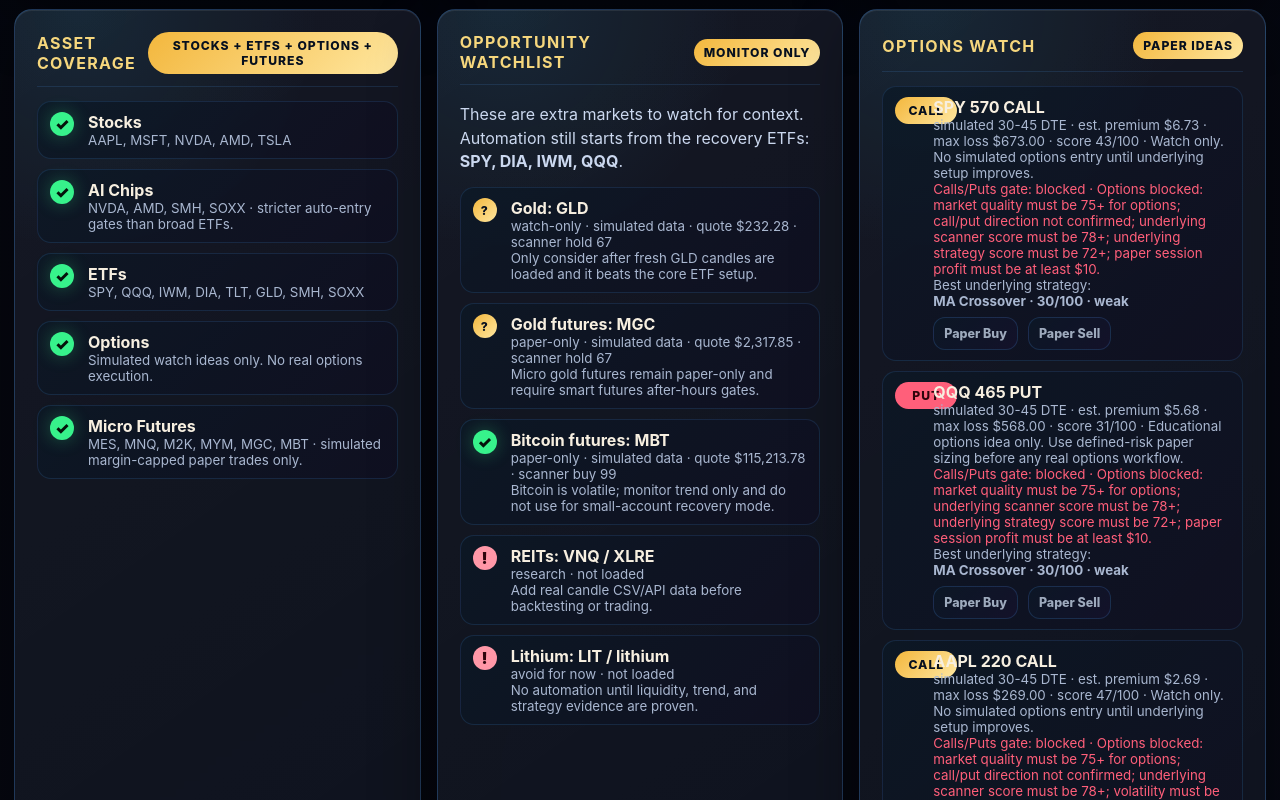
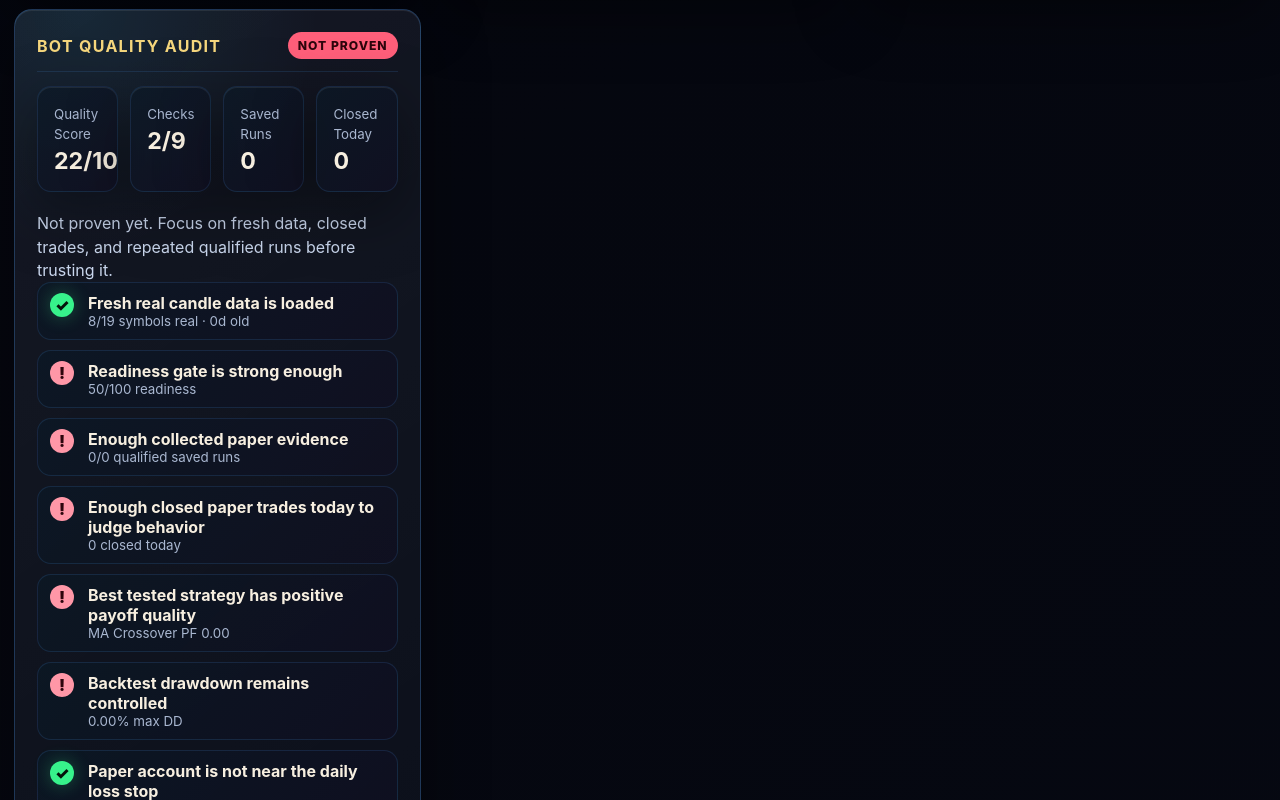
Before and after one commit to mberry19932025/-Apha--V1, a React (Vite) app in the folder frontend/: page / in a window 1280 px wide. Shown: the part 2680-3480 px from the top of the page. Built offline with nearby package versions, Linux system fonts and the light colour scheme; no server answers.

Commit message:
Add bot quality audit panel

```diff
--- a/frontend/src/main.jsx
+++ b/frontend/src/main.jsx
@@ -334,6 +334,114 @@
       ? `Auto mode using Moderate: ${blockers.join("; ")}.`
       : "Auto mode temporarily promoted to Bullish for up to 45 minutes because trades, market quality, and timing are aligned.",
     blockers
+  };
+}
+
+function daysOld(dateString) {
+  if (!dateString) return Infinity;
+  const parsed = new Date(`${String(dateString).slice(0, 10)}T00:00:00Z`);
+  if (Number.isNaN(parsed.getTime())) return Infinity;
+  const today = new Date();
+  today.setUTCHours(0, 0, 0, 0);
+  return Math.max(0, Math.floor((today.getTime() - parsed.getTime()) / (24 * 60 * 60 * 1000)));
+}
+
+function buildBotQualityAudit({
+  readiness,
+  learningSummary,
+  dailyReport,
+  dataStatus,
+  strategyComparison,
+  portfolio,
+  automationPlan,
+  paperLearningMemory
+}) {
+  const realRows = (dataStatus || []).filter(
+    (item) => realDataSources.includes(item.source) && Number(item.rows || 0) >= 60
+  );
+  const newestDataDate = (dataStatus || [])
+    .map((item) => item.lastDate)
+    .filter(Boolean)
+    .sort()
+    .at(-1);
+  const freshestAge = daysOld(newestDataDate);
+  const bestStrategyResult = [...(strategyComparison || [])].sort(
+    (a, b) => Number(b.result?.summary?.profitFactor || 0) - Number(a.result?.summary?.profitFactor || 0)
+  )[0];
+  const bestSummary = bestStrategyResult?.result?.summary || {};
+  const checks = [
+    {
+      id: "fresh-real-data",
+      label: "Fresh real candle data is loaded",
+      passed: realRows.length >= 8 && freshestAge <= 1,
+      detail: `${realRows.length}/${symbols.length} symbols real · ${Number.isFinite(freshestAge) ? `${freshestAge}d old` : "missing"}`
+    },
+    {
+      id: "readiness",
+      label: "Readiness gate is strong enough",
+      passed: Number(readiness?.score || 0) >= 75,
+      detail: `${readiness?.score || 0}/100 readiness`
+    },
+    {
+      id: "paper-sample",
+      label: "Enough collected paper evidence",
+      passed: Number(learningSummary?.totalRuns || 0) >= 20 && Number(learningSummary?.qualifiedRuns || 0) >= 8,
+      detail: `${learningSummary?.qualifiedRuns || 0}/${learningSummary?.totalRuns || 0} qualified saved runs`
+    },
+    {
+      id: "closed-trades",
+      label: "Enough closed paper trades today to judge behavior",
+      passed: Number(dailyReport?.closedTrades || 0) >= 5,
+      detail: `${dailyReport?.closedTrades || 0} closed today`
+    },
+    {
+      id: "profit-factor",
+      label: "Best tested strategy has positive payoff quality",
+      passed: Number(bestSummary.profitFactor || 0) >= 1.25 && Number(bestSummary.completedTrades || 0) >= 3,
+      detail: `${bestStrategyResult?.strategy?.name || "n/a"} PF ${Number(bestSummary.profitFactor || 0).toFixed(2)}`
+    },
+    {
+      id: "drawdown",
+      label: "Backtest drawdown remains controlled",
+      passed: Number(bestSummary.maxDrawdownPercent || 0) > 0 && Number(bestSummary.maxDrawdownPercent || 0) <= 5,
+      detail: `${Number(bestSummary.maxDrawdownPercent || 0).toFixed(2)}% max DD`
+    },
+    {
+      id: "daily-risk",
+      label: "Paper account is not near the daily loss stop",
+      passed: Number(portfolio?.totalReturnPercent || 0) > -2.5,
+      detail: `${Number(portfolio?.totalReturnPercent || 0).toFixed(2)}% session return`
+    },
+    {
+      id: "learning-memory",
+      label: "Learning memory has closed-trade feedback",
+      passed: Number(paperLearningMemory?.closedTrades || 0) >= 5,
+      detail: `${paperLearningMemory?.closedTrades || 0} closed trades in memory`
+    },
+    {
+      id: "current-plan",
+      label: "Current automation plan is explainable",
+      passed: Boolean(automationPlan?.reason) && Boolean(automationPlan?.marketQuality),
+      detail: `${automationPlan?.action || "hold"} · market ${automationPlan?.marketQuality?.score ?? 0}/100`
+    }
+  ];
+  const passed = checks.filter((check) => check.passed).length;
+  const score = Math.round((passed / checks.length) * 100);
+  const blockers = checks.filter((check) => !check.passed).map((check) => check.label);
+
+  return {
+    score,
+    verdict: score >= 80 ? "paper-ready" : score >= 60 ? "building" : "not proven",
+    passed,
+    total: checks.length,
+    checks,
+    blockers,
+    recommendation:
+      score >= 80
+        ? "Good enough for disciplined paper automation; keep collecting results before any real-money connection."
+        : score >= 60
+          ? "Promising, but keep it paper-only and fix the failed checks before increasing risk."
+          : "Not proven yet. Focus on fresh data, closed trades, and repeated qualified runs before trusting it."
   };
 }
 
@@ -662,6 +770,29 @@
       realDataRequired,
       hasEnoughRealEtfData,
       sessionPeakEquity
+    ]
+  );
+  const botQualityAudit = useMemo(
+    () =>
+      buildBotQualityAudit({
+        readiness,
+        learningSummary,
+        dailyReport,
+        dataStatus,
+        strategyComparison,
+        portfolio,
+        automationPlan,
+        paperLearningMemory
+      }),
+    [
+      readiness,
+      learningSummary,
+      dailyReport,
+      dataStatus,
+      strategyComparison,
+      portfolio,
+      automationPlan,
+      paperLearningMemory
     ]
   );
   const optionsIdeas = useMemo(() => {
@@ -2342,6 +2473,54 @@
             </div>
           ) : null}
         </article>
+
+        <article className="card">
+          <div className="card-header">
+            <h2>Bot Quality Audit</h2>
+            <span className={`pill ${botQualityAudit.score >= 80 ? "buy" : botQualityAudit.score >= 60 ? "hold" : "sell"}`}>
+              {botQualityAudit.verdict}
+            </span>
+          </div>
+          <div className="metrics four">
+            <div>
+              <small>Quality Score</small>
+              <strong>{botQualityAudit.score}/100</strong>
+            </div>
+            <div>
+              <small>Checks</small>
+              <strong>
+                {botQualityAudit.passed}/{botQualityAudit.total}
+              </strong>
+            </div>
+            <div>
+              <small>Saved Runs</small>
+              <strong>{learningSummary.totalRuns}</strong>
+            </div>
+            <div>
+              <small>Closed Today</small>
+              <strong>{dailyReport.closedTrades}</strong>
+            </div>
+          </div>
+          <p className="signal-note">{botQualityAudit.recommendation}</p>
+          <div className="brief-list">
+            {botQualityAudit.checks.map((check) => (
+              <div className="brief-item" key={check.id}>
+                <span className={check.passed ? "checkmark" : "xmark"}>
+                  {check.passed ? "✓" : "!"}
+                </span>
+                <span>
+                  <strong>{check.label}</strong>
+                  <small>{check.detail}</small>
+                </span>
+              </div>
+            ))}
+          </div>
+          {botQualityAudit.blockers.length ? (
+            <p className="signal-note loss">
+              Fix first: {botQualityAudit.blockers.slice(0, 3).join("; ")}.
+            </p>
+          ) : null}
+        </article>
       </section>
 
       <section className="knowledge-grid">
```
